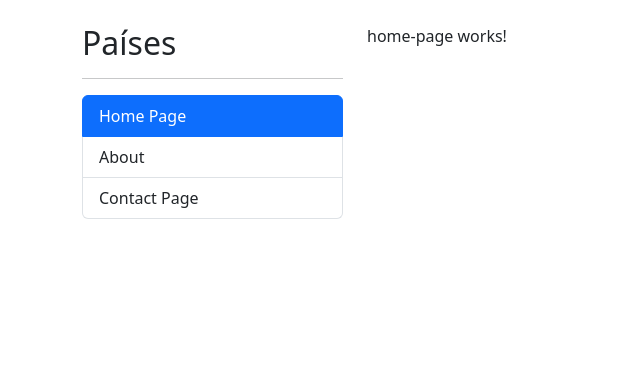
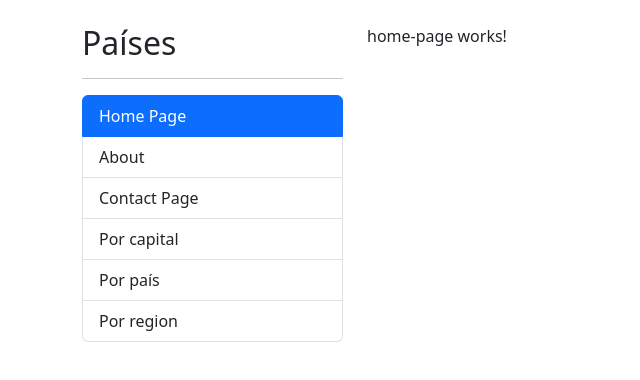
Before and after one commit to CarlosReyesMelero/SPA-Angular, an Angular app: page / in a window 1280 px wide. Shown: the top 380 px of the page, without its empty margins (0-640 px from the left). Built offline with nearby package versions, Linux system fonts and the light colour scheme.

Commit message:
Lazy Load Countries

```diff
--- a/src/app/app-routing.module.ts
+++ b/src/app/app-routing.module.ts
@@ -4,6 +4,7 @@
 import { AboutPageComponent } from './shared/pages/about-page/about-page.component';
 import { HomePageComponent } from './shared/pages/home-page/home-page.component';
 import { ContactPageComponent } from './shared/pages/contact-page/contact-page.component';
+import { CountriesModule } from './countries/countries.module';
 
 
 const routes: Routes = [
@@ -18,6 +19,10 @@
   {
     path: 'contact',
     component: ContactPageComponent
+  },
+  {
+    path: 'countries',
+    loadChildren: () => import( './countries/countries.module' ).then( m => m.CountriesModule)
   },
   {
     path: '**',
--- a/src/app/shared/components/sidebar/sidebar.component.html
+++ b/src/app/shared/components/sidebar/sidebar.component.html
@@ -20,4 +20,23 @@
     class="list-group-item">
     Contact Page
   </li>
+
+  <li routerLink="countries/by-capital"
+    routerLinkActive="active"
+    class="list-group-item">
+    Por capital
+  </li>
+
+  <li routerLink="countries/by-country"
+    routerLinkActive="active"
+    class="list-group-item">
+    Por país
+  </li>
+
+  <li routerLink="countries/by-region"
+    routerLinkActive="active"
+    class="list-group-item">
+    Por region
+  </li>
+
 </ul>
```
